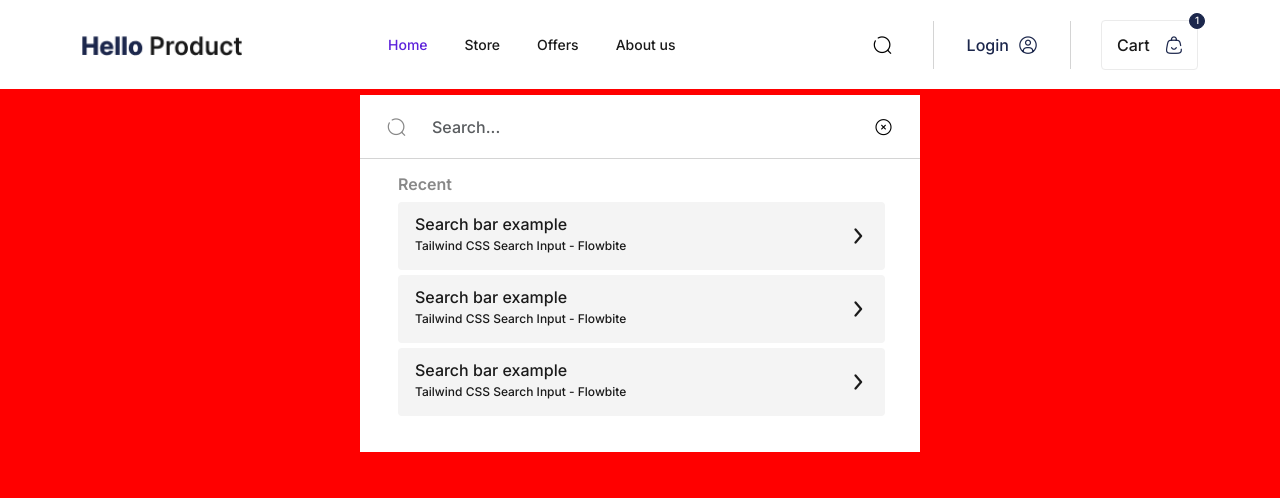
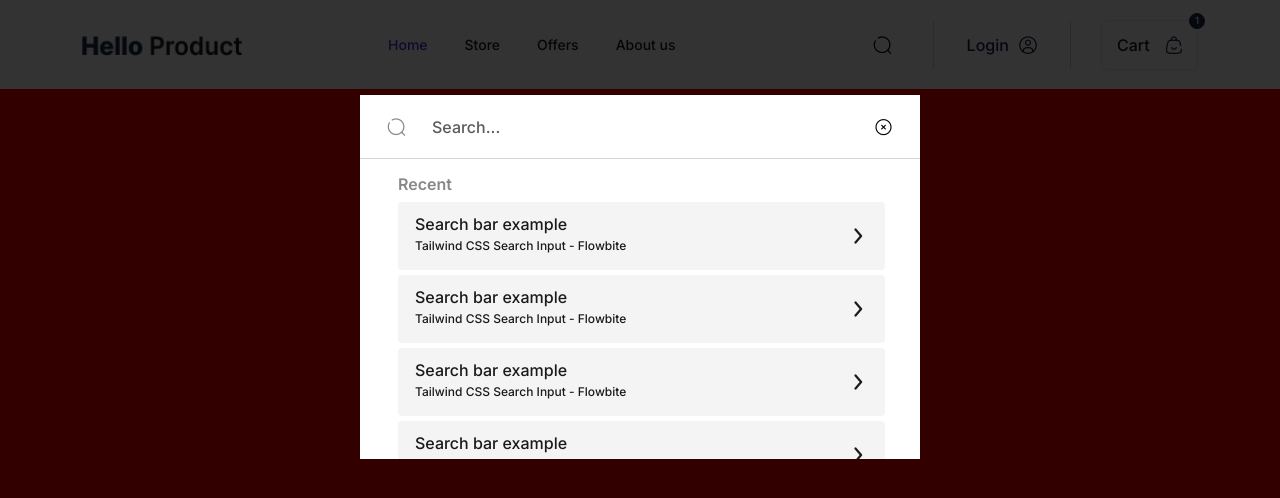
Before and after one commit to goshgarsalim/Hello-product, a plain HTML site: page index.html in a window 1280 px wide. Both pictures are taken after a click on the button 882 px from the left and 44 px from the top of the page. Drawn offline with nearby package versions, Linux system fonts and the light colour scheme; files whose address does not match are found by name.

Commit message:
overlay plus

```diff
--- a/index.html
+++ b/index.html
@@ -240,6 +240,24 @@
               <i class="icon-arrow-r"></i>
             </a>
           </li>
+          <li>
+            <a href="#">
+              <div class="search-list-content">
+                <span class="search-name">Search bar example</span>
+                <span class="search-description">Tailwind CSS Search Input - Flowbite </span>
+              </div>
+              <i class="icon-arrow-r"></i>
+            </a>
+          </li>
+          <li>
+            <a href="#">
+              <div class="search-list-content">
+                <span class="search-name">Search bar example</span>
+                <span class="search-description">Tailwind CSS Search Input - Flowbite </span>
+              </div>
+              <i class="icon-arrow-r"></i>
+            </a>
+          </li>
         </ul>
       </div>
     </div>
--- a/script.js
+++ b/script.js
@@ -36,8 +36,14 @@ overlay_cart.addEventListener("click", () =>{
 });
 
 search_btn.addEventListener("click", () =>{
-    search_box.classList.toggle('search-active');
+    search_box.classList.add('search-active');
+});
+search_btn.addEventListener("click", () =>{
+    overlay_cart.classList.add('overlay-active');
 });
 search_close.addEventListener("click", () =>{
     search_box.classList.remove('search-active');
 });
+search_close.addEventListener("click", () =>{
+    overlay_cart.classList.remove('overlay-active');
+});
--- a/style.scss
+++ b/style.scss
@@ -173,7 +173,7 @@ body{
   left: 0;
   bottom: 0;
   right: 0;
-  background-color: rgba(#000, 0.25);
+  background-color: rgba(#000, 0.8);
   animation: shop-fade-minicart 0.5s;
   z-index: 4;
   transition: 500ms all;
@@ -185,7 +185,7 @@ body{
   width: 400px;
   height: 100%;
   background: var(--bg-primary);
-  z-index: 5;
+  z-index: 10;
   transition: 500ms all;
   &.active-cart{
     right: 0;
@@ -402,9 +402,9 @@ body{
   left: 50%;
   width: 560px;
   max-width: 560px;
-  background-color: rgba(#fff, 1);
+  background-color: var(--bg-primary);
   animation: shop-fade-minicart 0.5s;
-  z-index: 6;
+  z-index: 5;
   transition: 500ms all;
   transform: translateX(-50%);
   &.search-active{
@@ -455,6 +455,8 @@ body{
   }
   .recent-content{
     padding: 16px 35px 36px 38px;
+    max-height: 300px;
+    overflow-y: auto;
     h6{
       font-weight: 600;
       font-size: var(--text-base-size);
@@ -635,7 +637,9 @@ header{
 
 }
 
+footer{
 
+}
 
 
 
```
Also changed, not shown: style.css, 1 other file.
